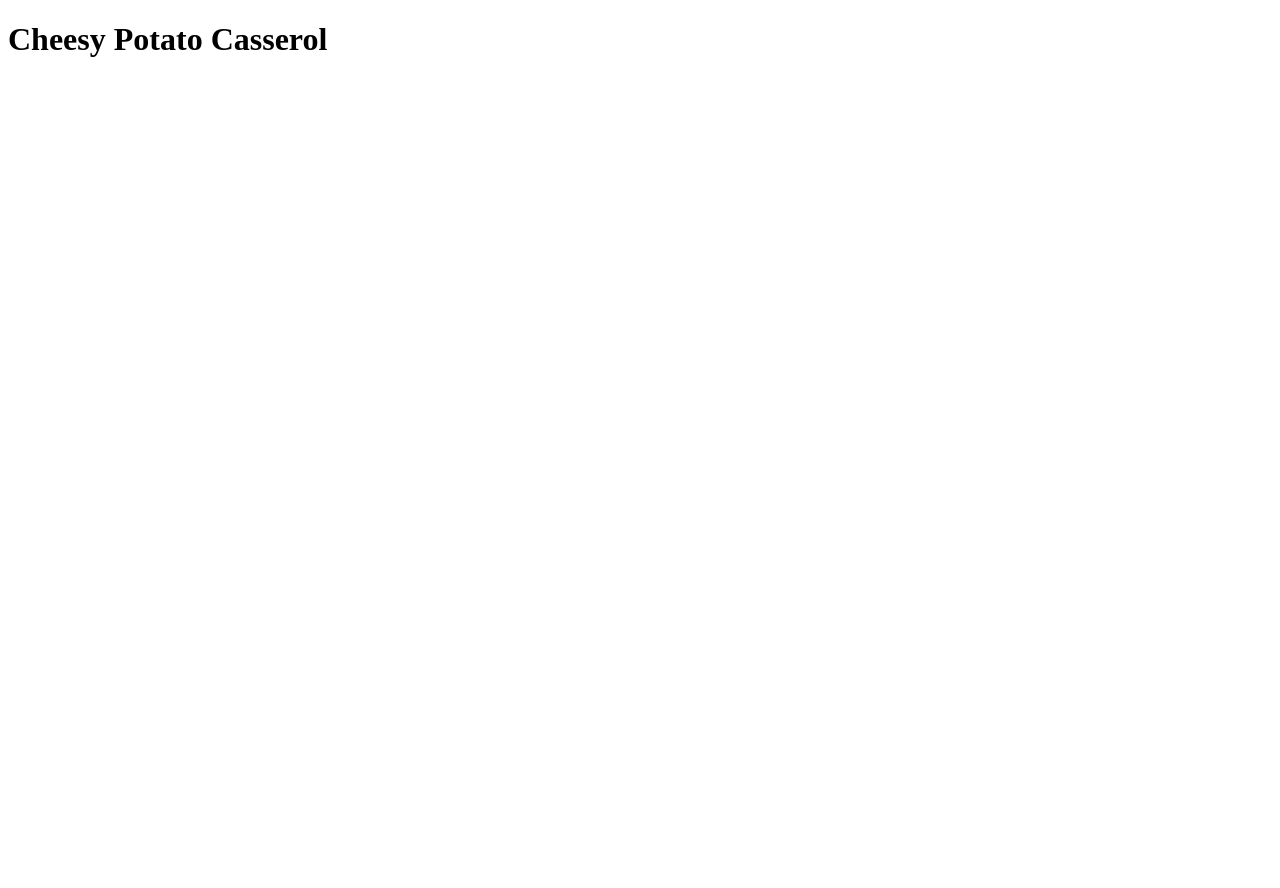
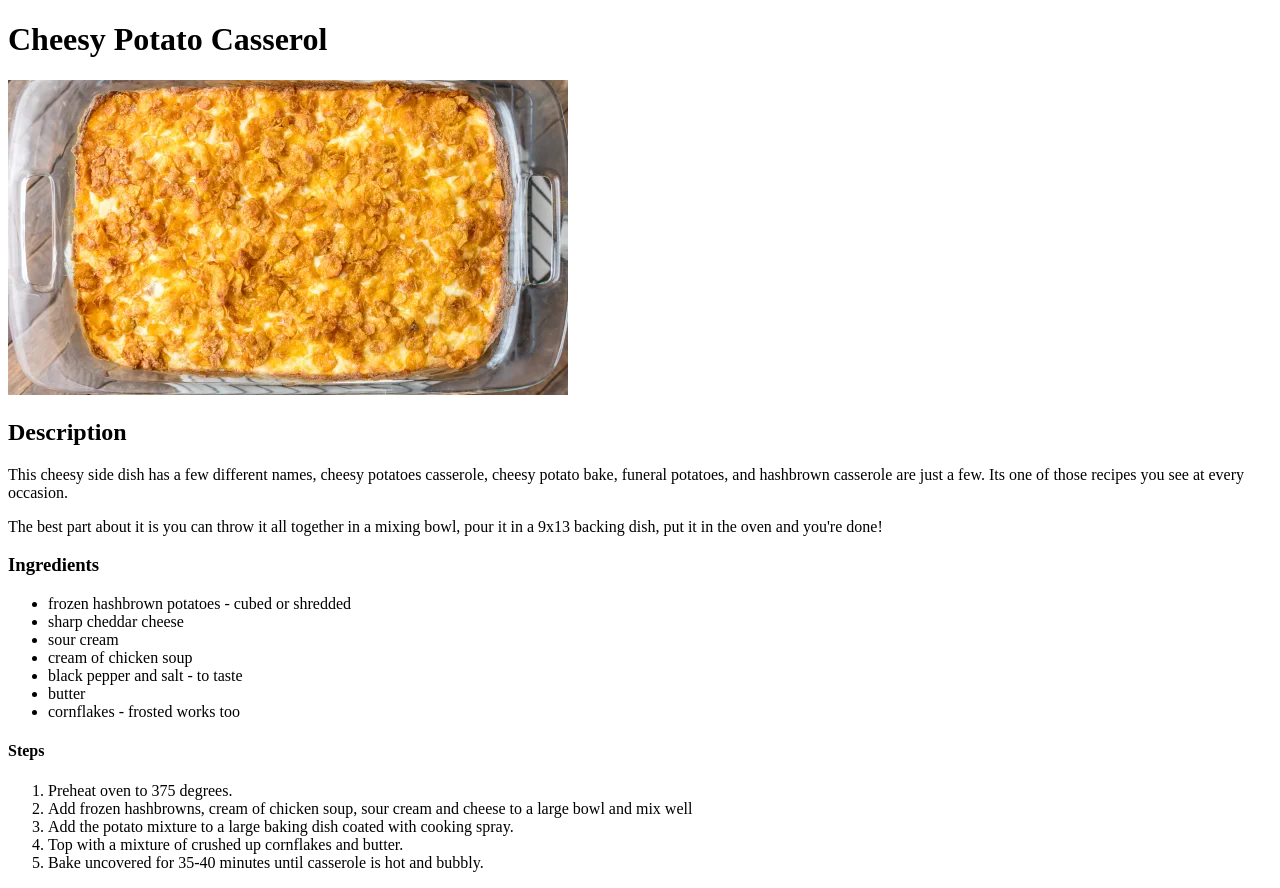
Before and after one commit to NooberNGD/odin-recipes, a plain HTML site: page recipes/cheesy-potato-casserole.html in a window 1280 px wide. Before the commit the page ends 800 px from the top, so only its background shows below. Drawn offline with Linux system fonts and the light colour scheme.

Commit message:
Updated entire cheesy potato casserole recipe

```diff
--- a/recipes/cheesy-potato-casserole.html
+++ b/recipes/cheesy-potato-casserole.html
@@ -6,5 +6,32 @@
     </head>
     <body>
         <h1>Cheesy Potato Casserol</h1>
+        <img src="../images/cheesypotato1.webp" alt="Cheesy potato casserol top image">
+        <h2>Description</h2>
+            <p>
+                This cheesy side dish has a few different names, cheesy potatoes casserole,  cheesy potato bake, funeral potatoes, and hashbrown casserole are just a few.  Its one of those recipes you see at every occasion.
+            </p>
+            <p>
+                The best part about it is you can throw it all together in a mixing bowl, pour it in a 9x13 backing dish, put it in the oven and you're done!
+            </p>
+        <h3>Ingredients</h3>
+            <ul>
+                <li>frozen hashbrown potatoes - cubed or shredded</li>
+                <li>sharp cheddar cheese</li>
+                <li>sour cream</li>
+                <li>cream of chicken soup</li>
+                <li>black pepper and salt - to taste</li>
+                <li>butter</li>
+                <li>cornflakes - frosted works too</li>
+            </ul>
+        <h4>Steps</h4>
+            <ol>
+                <li>Preheat oven to 375 degrees.</li>
+                <li>Add frozen hashbrowns, cream of chicken soup, sour cream and cheese to a large bowl and mix well</li>
+                <li>Add the potato mixture to a large baking dish coated with cooking spray.</li>
+                <li>Top with a mixture of crushed up cornflakes and butter.</li>
+                <li>Bake uncovered for 35-40 minutes until casserole is hot and bubbly.</li>
+            </ol>
+
     </body>
 </html>
```
